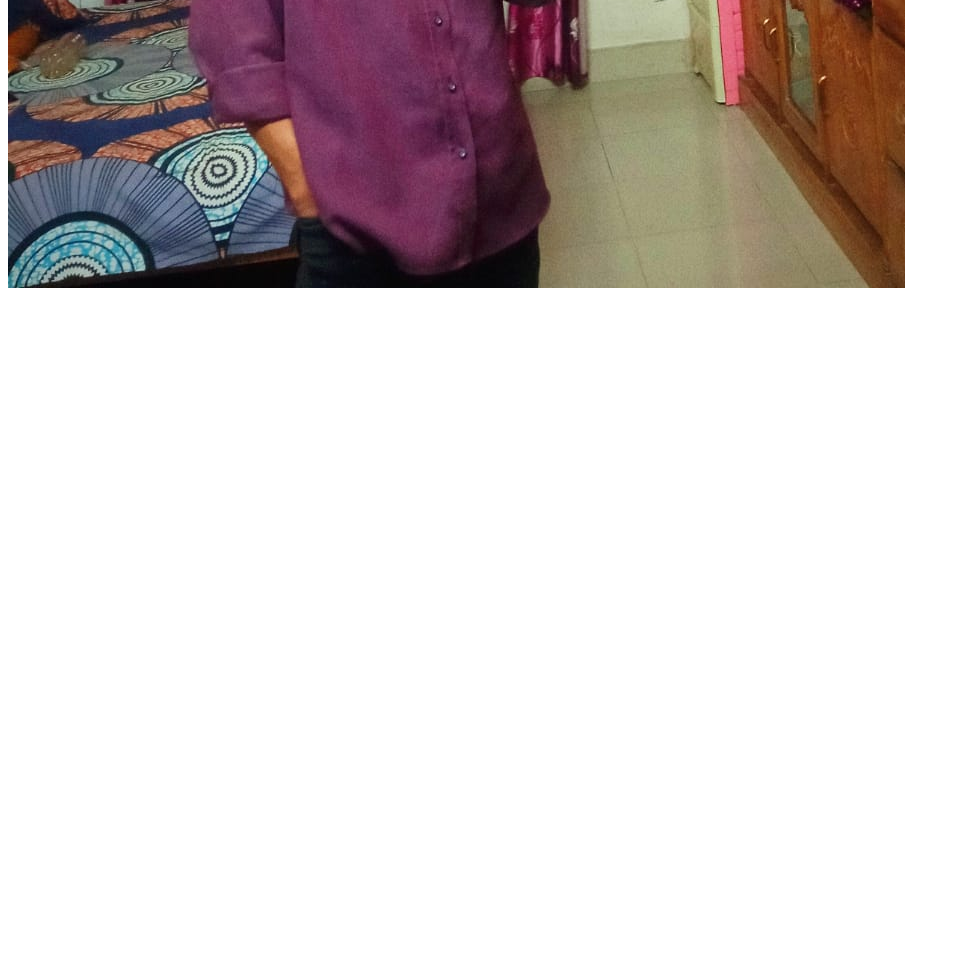
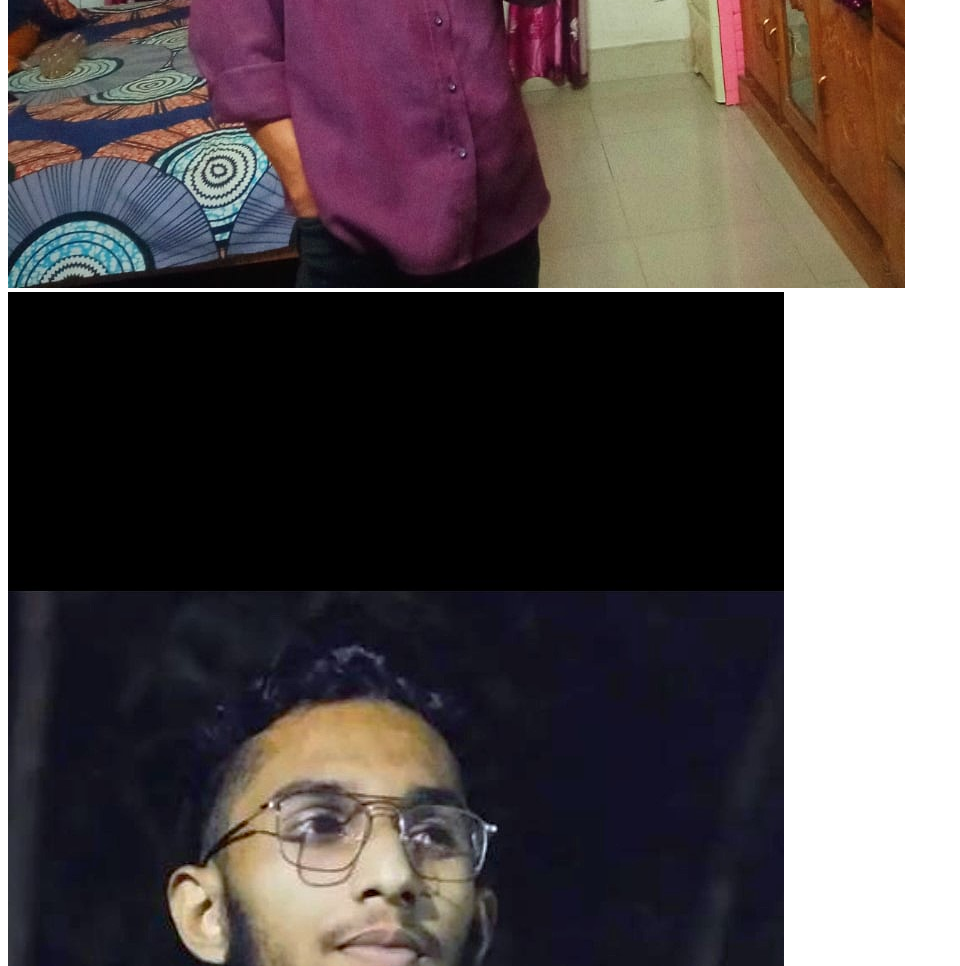
Before and after one commit to Tawhide16/web-project-personal-, a plain HTML site: page index.html in a window 1280 px wide. Shown: the part 1135-2101 px from the top of the page, without its empty margins (0-960 px from the left). Before the commit the page ends 1435 px from the top, so only its background shows below. Drawn offline with Linux system fonts and the light colour scheme.

Commit message:
Describe your changes here

```diff
--- a/index.html
+++ b/index.html
@@ -13,5 +13,6 @@
         </h3>
     </p>
     <img src="image for web/WhatsApp Image 2024-10-23 at 18.32.06_7ecc9ac1.jpg" alt="">
+    <img src="image for web/tawhid img.jpg.jpg" alt="">
 </body>
 </html>
```
